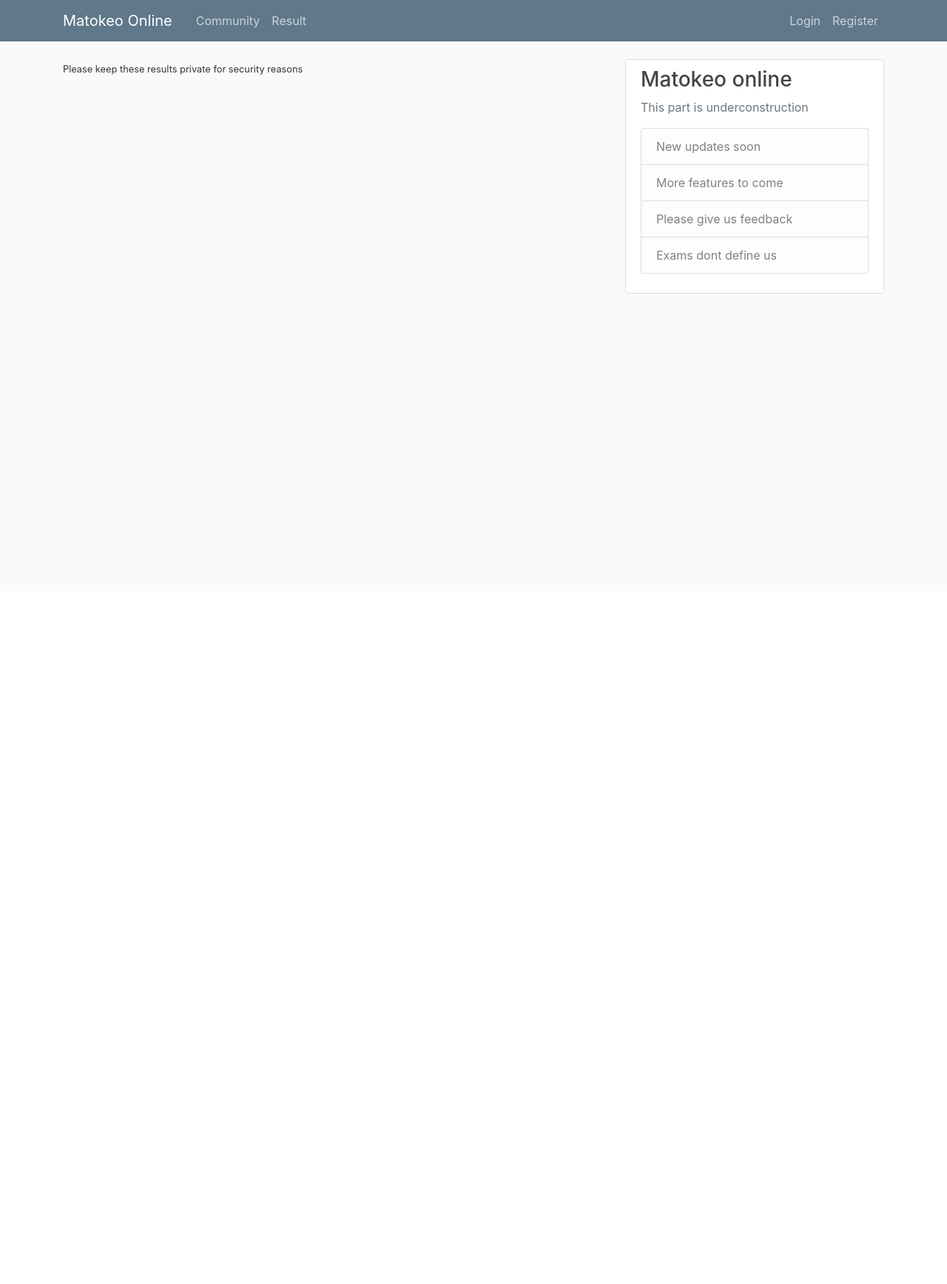
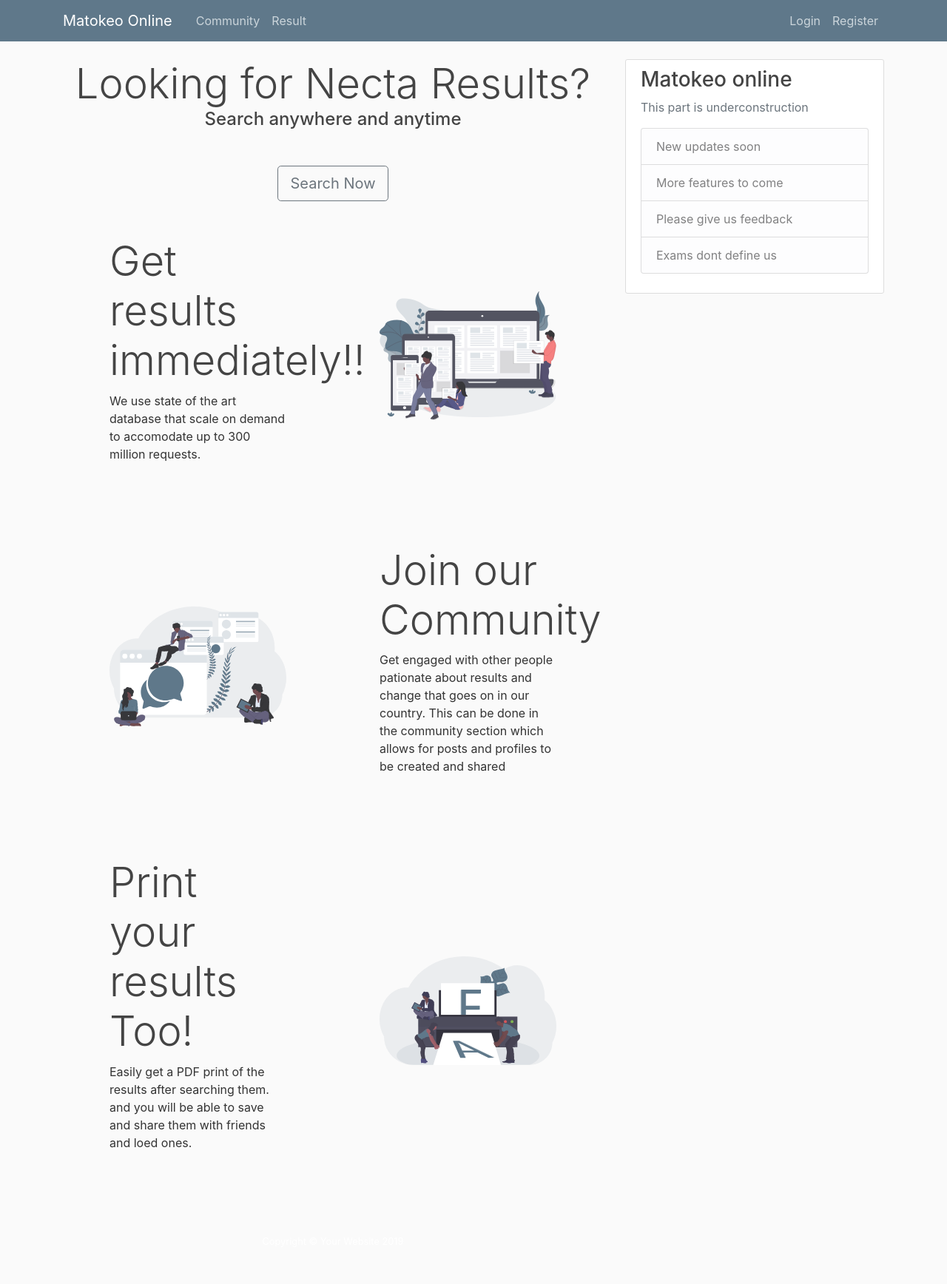
Before and after one commit to bensonsanga/Matokeo00, a Flask app: page /about in a window 1280 px wide. Shown: the whole page at 74% size. Before the commit the page ends 397 px from the top, so only its background shows below. Run offline with Flask 2, Linux system fonts and the light colour scheme; some libraries are stand-ins or nearby versions.

Commit message:
Finished landing page

```diff
--- a/flaskblog/main/routes.py
+++ b/flaskblog/main/routes.py
@@ -14,4 +14,4 @@ def home():
 
 @main.route("/about")
 def about():
-    return render_template('about.html', title='About')
+    return render_template('landing.html', title='About')
--- a/flaskblog/static/main.css
+++ b/flaskblog/static/main.css
@@ -78,3 +78,8 @@ a.article-title:hover {
 .account-heading {
   font-size: 2.5rem;
 }
+.rounded{
+  border: 2px solid red;
+  padding: 10px;
+  border-radius: 25px;
+}
--- /dev/null
+++ b/flaskblog/templates/landing.html
@@ -0,0 +1,78 @@
+{% extends "layout.html" %}
+{% block content %}
+    <header class="masthead text-center text-white">
+      <div class="masthead-content">
+        <div class="container">
+          <h1 class="display-4 mb-0">Looking for Necta Results?</h1>
+          <h4 class="masthead-subheading mb-0">Search anywhere and anytime</h4>
+          <a href="{{ url_for('posts.new_search') }}" class="btn btn-outline-secondary btn-lg rounded-pill mt-5">Search Now</a>
+        </div>
+      </div>
+      <div class="bg-circle-1 bg-circle"></div>
+      <div class="bg-circle-2 bg-circle"></div>
+      <div class="bg-circle-3 bg-circle"></div>
+      <div class="bg-circle-4 bg-circle"></div>
+    </header>
+
+    <section>
+      <div class="container">
+        <div class="row align-items-center">
+          <div class="col-lg-6 order-lg-2">
+            <div class="p-5">
+              <img class="img-fluid" src="/static/01.svg" alt="">
+            </div>
+          </div>
+          <div class="col-lg-6 order-lg-1">
+            <div class="p-5">
+              <h2 class="display-4">Get results immediately!!</h2>
+              <p>We use state of the art database that scale on demand to accomodate up to 300 million requests. </p>
+            </div>
+          </div>
+        </div>
+      </div>
+    </section>
+
+    <section>
+      <div class="container">
+        <div class="row align-items-center">
+          <div class="col-lg-6">
+            <div class="p-5">
+              <img class="img-fluid" src="/static/03.svg" alt="">
+            </div>
+          </div>
+          <div class="col-lg-6">
+            <div class="p-5">
+              <h2 class="display-4">Join our Community</h2>
+              <p>Get engaged with other people pationate about results and change that goes on in our country. This can be done in the community section which allows for posts and profiles to be created and shared</p>
+            </div>
+          </div>
+        </div>
+      </div>
+    </section>
+
+    <section>
+      <div class="container">
+        <div class="row align-items-center">
+          <div class="col-lg-6 order-lg-2">
+            <div class="p-5">
+              <img class="img-fluid" src="/static/04.svg" alt="">
+            </div>
+          </div>
+          <div class="col-lg-6 order-lg-1">
+            <div class="p-5">
+              <h2 class="display-4">Print your results Too!</h2>
+              <p>Easily get a PDF print of the results after searching them. and you will be able to save and share them with friends and loed ones.</p>
+            </div>
+          </div>
+        </div>
+      </div>
+    </section>
+
+    <!-- Footer -->
+    <footer class="py-5 bg-black">
+      <div class="container">
+        <p class="m-0 text-center text-white small">Copyright &copy; Your Website 2019</p>
+      </div>
+      <!-- /.container -->
+    </footer>
+{% endblock content %}
--- a/flaskblog/templates/layout.html
+++ b/flaskblog/templates/layout.html
@@ -21,7 +21,7 @@
     <header class="site-header">
       <nav class="navbar navbar-expand-md navbar-dark bg-steel fixed-top">
         <div class="container">
-          <a class="navbar-brand mr-4" href="{{ url_for('posts.new_search') }}">Matokeo Online</a>
+          <a class="navbar-brand mr-4" href="{{ url_for('main.about') }}">Matokeo Online</a>
           <button class="navbar-toggler" type="button" data-toggle="collapse" data-target="#navbarToggle" aria-controls="navbarToggle" aria-expanded="false" aria-label="Toggle navigation">
             <span class="navbar-toggler-icon"></span>
           </button>
```
Also changed, not shown: Resources/01.svg (added), flaskblog/static/01.svg (added), flaskblog/static/02.svg (added), flaskblog/static/03.svg (added), flaskblog/static/04.svg (added).
